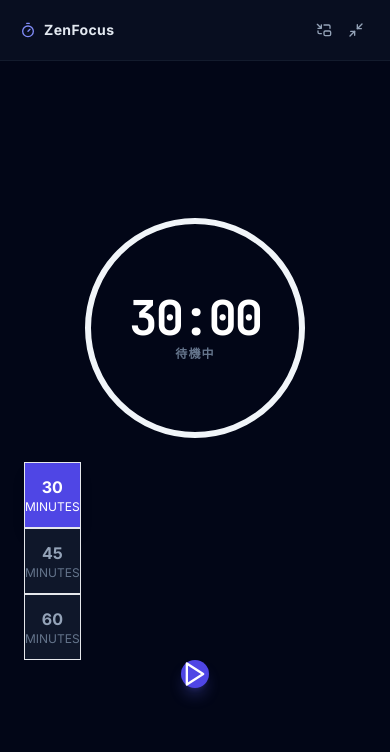
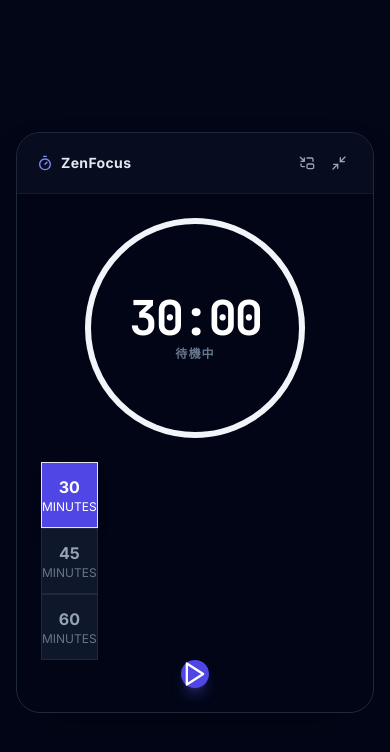
Before and after one commit to daiki-ike/zenfocus-timer, a React (Vite) app: page / in a window 390 px wide. Shown: the top 752 px of the page. Built offline with nearby package versions, Linux system fonts and the light colour scheme.

Commit message:
fix: refactor layout to center timer and remove fixed widget positioning

```diff
--- a/App.tsx
+++ b/App.tsx
@@ -48,11 +48,12 @@ const TimerView: React.FC<TimerViewProps> = ({
     return `${m.toString().padStart(2, '0')}:${s.toString().padStart(2, '0')}`;
   };
 
+
   return (
-    <div className={`flex flex-col relative w-full h-full transition-all duration-300
+    <div className={`flex flex-col relative w-full h-full transition-all duration-300 overflow-hidden
       ${isInPip
         ? 'bg-slate-950'
-        : 'bg-slate-950 sm:bg-slate-950/95 sm:backdrop-blur-md sm:border sm:border-slate-800 sm:rounded-3xl sm:shadow-2xl sm:overflow-hidden'
+        : 'bg-slate-950/95 backdrop-blur-md border border-slate-800 rounded-3xl shadow-2xl'
       }`}>
 
       {/* Header / Top Bar */}
@@ -329,8 +330,8 @@ const App: React.FC = () => {
 
   // --- Standard View ---
   return (
-    <div className="fixed inset-0 z-50 flex items-end justify-end pointer-events-none sm:pointer-events-none">
-      <div className="w-full h-full sm:w-[340px] sm:h-auto pointer-events-auto sm:fixed sm:bottom-6 sm:right-6 animate-in slide-in-from-bottom-10 fade-in duration-300 font-sans">
+    <div className="min-h-screen w-full flex items-center justify-center bg-slate-950 p-4">
+      <div className="w-full max-w-[360px] animate-in slide-in-from-bottom-10 fade-in duration-300 font-sans">
         <TimerView
           {...timerViewProps}
           onMinimize={() => setIsOpen(false)}
```
